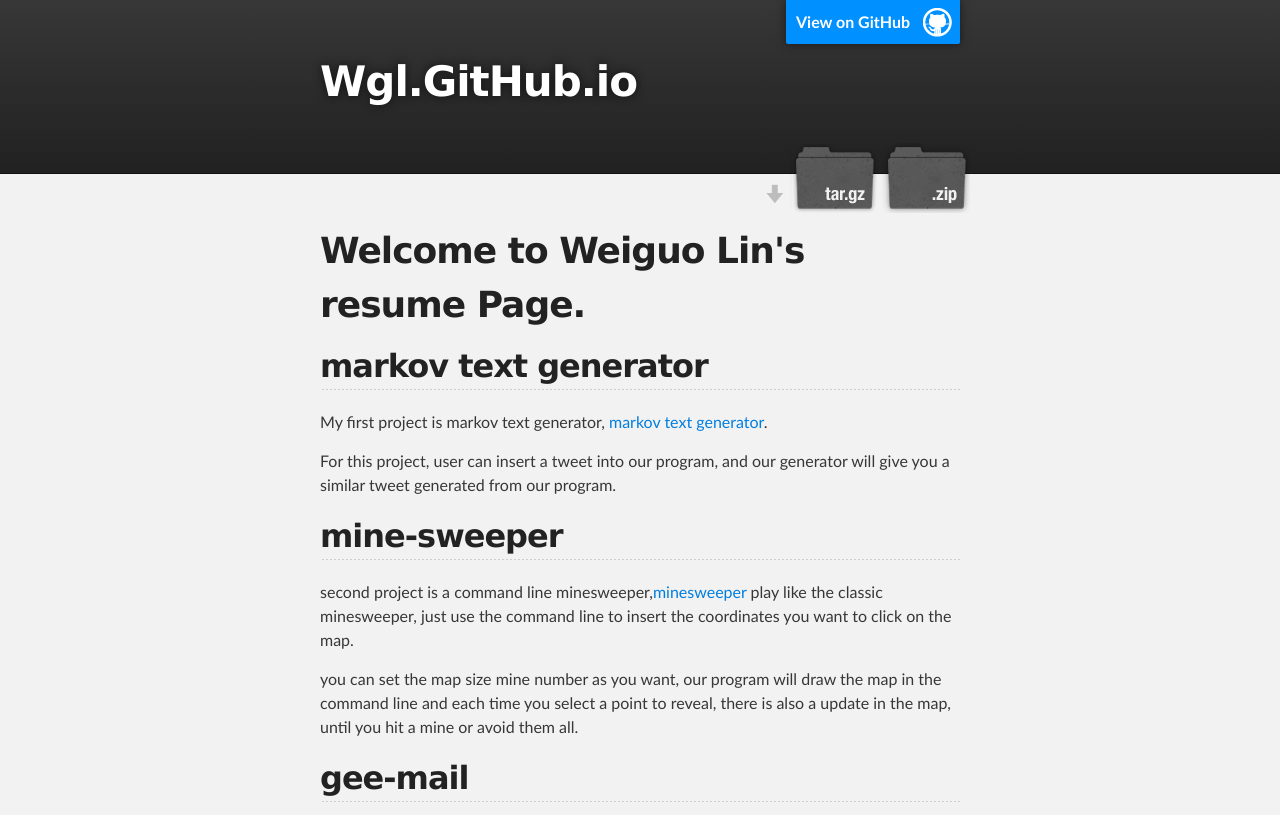
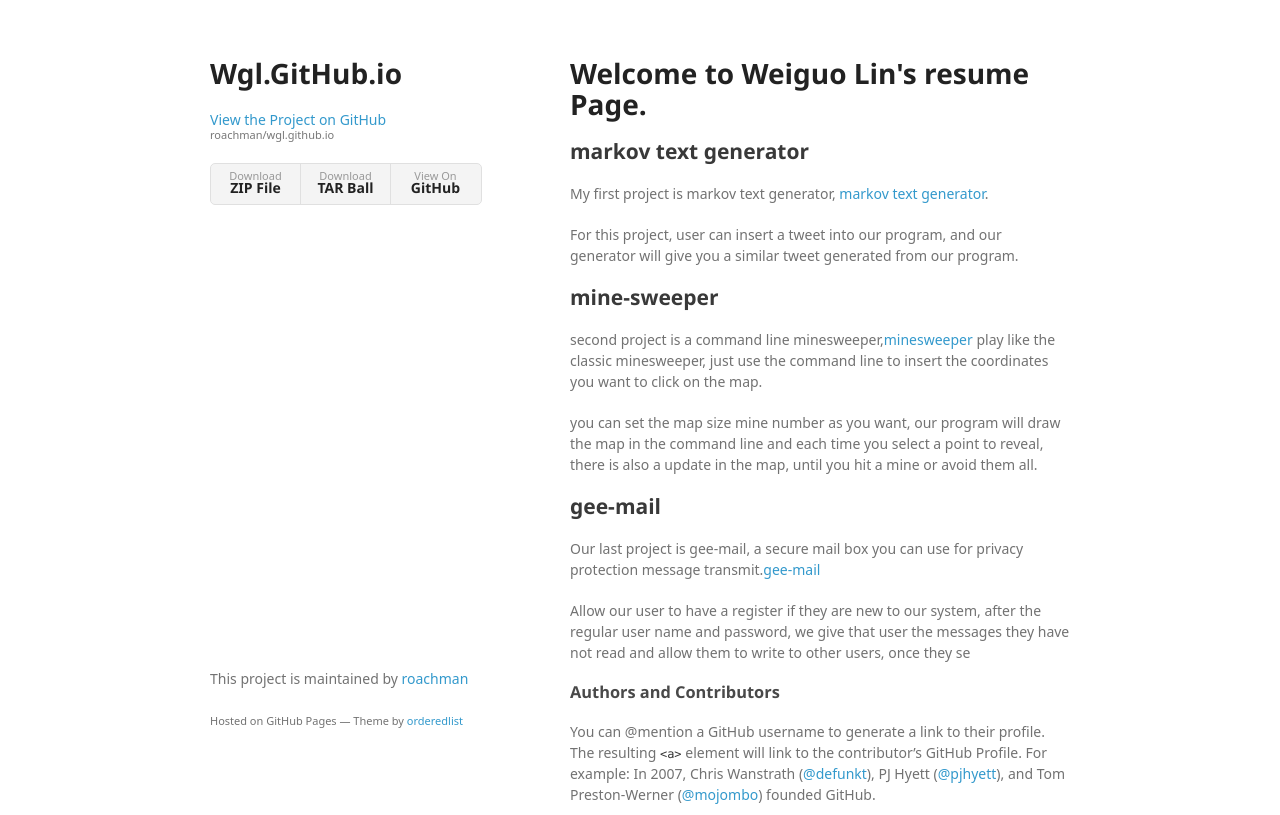
Before and after one commit to roachman/wgl.github.io, a plain HTML site: page index.html in a window 1280 px wide. Shown: the top 815 px of the page. Drawn offline with Linux system fonts and the light colour scheme; a web font is replaced by a local one.

Commit message:
Create gh-pages branch via GitHub

```diff
--- a/index.html
+++ b/index.html
@@ -1,36 +1,33 @@
-<!DOCTYPE html>
+<!doctype html>
 <html>
+  <head>
+    <meta charset="utf-8">
+    <meta http-equiv="X-UA-Compatible" content="chrome=1">
+    <title>Wgl.GitHub.io by roachman</title>
 
-  <head>
-    <meta charset='utf-8'>
-    <meta http-equiv="X-UA-Compatible" content="chrome=1">
-    <meta name="description" content="Wgl.GitHub.io : ">
+    <link rel="stylesheet" href="stylesheets/styles.css">
+    <link rel="stylesheet" href="stylesheets/github-light.css">
+    <meta name="viewport" content="width=device-width">
+    <!--[if lt IE 9]>
+    <script src="//html5shiv.googlecode.com/svn/trunk/html5.js"></script>
+    <![endif]-->
+  </head>
+  <body>
+    <div class="wrapper">
+      <header>
+        <h1>Wgl.GitHub.io</h1>
+        <p></p>
 
-    <link rel="stylesheet" type="text/css" media="screen" href="stylesheets/stylesheet.css">
+        <p class="view"><a href="https://github.com/roachman/wgl.github.io">View the Project on GitHub <small>roachman/wgl.github.io</small></a></p>
 
-    <title>Wgl.GitHub.io</title>
-  </head>
 
-  <body>
-
-    <!-- HEADER -->
-    <div id="header_wrap" class="outer">
-        <header class="inner">
-          <a id="forkme_banner" href="https://github.com/roachman/wgl.github.io">View on GitHub</a>
-
-          <h1 id="project_title">Wgl.GitHub.io</h1>
-          <h2 id="project_tagline"></h2>
-
-            <section id="downloads">
-              <a class="zip_download_link" href="https://github.com/roachman/wgl.github.io/zipball/master">Download this project as a .zip file</a>
-              <a class="tar_download_link" href="https://github.com/roachman/wgl.github.io/tarball/master">Download this project as a tar.gz file</a>
-            </section>
-        </header>
-    </div>
-
-    <!-- MAIN CONTENT -->
-    <div id="main_content_wrap" class="outer">
-      <section id="main_content" class="inner">
+        <ul>
+          <li><a href="https://github.com/roachman/wgl.github.io/zipball/master">Download <strong>ZIP File</strong></a></li>
+          <li><a href="https://github.com/roachman/wgl.github.io/tarball/master">Download <strong>TAR Ball</strong></a></li>
+          <li><a href="https://github.com/roachman/wgl.github.io">View On <strong>GitHub</strong></a></li>
+        </ul>
+      </header>
+      <section>
         <h1>
 <a id="welcome-to-weiguo-lins-resume-page" class="anchor" href="#welcome-to-weiguo-lins-resume-page" aria-hidden="true"><span aria-hidden="true" class="octicon octicon-link"></span></a>Welcome to Weiguo Lin's resume Page.</h1>
 
@@ -65,17 +62,12 @@
 
 <p>Having trouble with Pages? Check out our <a href="https://help.github.com/pages">documentation</a> or <a href="https://github.com/contact">contact support</a> and we’ll help you sort it out.</p>
       </section>
-    </div>
-
-    <!-- FOOTER  -->
-    <div id="footer_wrap" class="outer">
-      <footer class="inner">
-        <p class="copyright">Wgl.GitHub.io maintained by <a href="https://github.com/roachman">roachman</a></p>
-        <p>Published with <a href="https://pages.github.com">GitHub Pages</a></p>
+      <footer>
+        <p>This project is maintained by <a href="https://github.com/roachman">roachman</a></p>
+        <p><small>Hosted on GitHub Pages &mdash; Theme by <a href="https://github.com/orderedlist">orderedlist</a></small></p>
       </footer>
     </div>
-
-
+    <script src="javascripts/scale.fix.js"></script>
 
   </body>
 </html>
--- /dev/null
+++ b/javascripts/scale.fix.js
@@ -0,0 +1,17 @@
+var metas = document.getElementsByTagName('meta');
+var i;
+if (navigator.userAgent.match(/iPhone/i)) {
+  for (i=0; i<metas.length; i++) {
+    if (metas[i].name == "viewport") {
+      metas[i].content = "width=device-width, minimum-scale=1.0, maximum-scale=1.0";
+    }
+  }
+  document.addEventListener("gesturestart", gestureStart, false);
+}
+function gestureStart() {
+  for (i=0; i<metas.length; i++) {
+    if (metas[i].name == "viewport") {
+      metas[i].content = "width=device-width, minimum-scale=0.25, maximum-scale=1.6";
+    }
+  }
+}
--- /dev/null
+++ b/stylesheets/styles.css
@@ -0,0 +1,324 @@
+@font-face {
+  font-family: 'Noto Sans';
+  font-weight: 400;
+  font-style: normal;
+  src: url('../fonts/Noto-Sans-regular/Noto-Sans-regular.eot');
+  src: url('../fonts/Noto-Sans-regular/Noto-Sans-regular.eot?#iefix') format('embedded-opentype'),
+       local('Noto Sans'),
+       local('Noto-Sans-regular'),
+       url('../fonts/Noto-Sans-regular/Noto-Sans-regular.woff2') format('woff2'),
+       url('../fonts/Noto-Sans-regular/Noto-Sans-regular.woff') format('woff'),
+       url('../fonts/Noto-Sans-regular/Noto-Sans-regular.ttf') format('truetype'),
+       url('../fonts/Noto-Sans-regular/Noto-Sans-regular.svg#NotoSans') format('svg');
+}
+
+@font-face {
+  font-family: 'Noto Sans';
+  font-weight: 700;
+  font-style: normal;
+  src: url('../fonts/Noto-Sans-700/Noto-Sans-700.eot');
+  src: url('../fonts/Noto-Sans-700/Noto-Sans-700.eot?#iefix') format('embedded-opentype'),
+       local('Noto Sans Bold'),
+       local('Noto-Sans-700'),
+       url('../fonts/Noto-Sans-700/Noto-Sans-700.woff2') format('woff2'),
+       url('../fonts/Noto-Sans-700/Noto-Sans-700.woff') format('woff'),
+       url('../fonts/Noto-Sans-700/Noto-Sans-700.ttf') format('truetype'),
+       url('../fonts/Noto-Sans-700/Noto-Sans-700.svg#NotoSans') format('svg');
+}
+
+@font-face {
+  font-family: 'Noto Sans';
+  font-weight: 400;
+  font-style: italic;
+  src: url('../fonts/Noto-Sans-italic/Noto-Sans-italic.eot');
+  src: url('../fonts/Noto-Sans-italic/Noto-Sans-italic.eot?#iefix') format('embedded-opentype'),
+       local('Noto Sans Italic'),
+       local('Noto-Sans-italic'),
+       url('../fonts/Noto-Sans-italic/Noto-Sans-italic.woff2') format('woff2'),
+       url('../fonts/Noto-Sans-italic/Noto-Sans-italic.woff') format('woff'),
+       url('../fonts/Noto-Sans-italic/Noto-Sans-italic.ttf') format('truetype'),
+       url('../fonts/Noto-Sans-italic/Noto-Sans-italic.svg#NotoSans') format('svg');
+}
+
+@font-face {
+  font-family: 'Noto Sans';
+  font-weight: 700;
+  font-style: italic;
+  src: url('../fonts/Noto-Sans-700italic/Noto-Sans-700italic.eot');
+  src: url('../fonts/Noto-Sans-700italic/Noto-Sans-700italic.eot?#iefix') format('embedded-opentype'),
+       local('Noto Sans Bold Italic'),
+       local('Noto-Sans-700italic'),
+       url('../fonts/Noto-Sans-700italic/Noto-Sans-700italic.woff2') format('woff2'),
+       url('../fonts/Noto-Sans-700italic/Noto-Sans-700italic.woff') format('woff'),
+       url('../fonts/Noto-Sans-700italic/Noto-Sans-700italic.ttf') format('truetype'),
+       url('../fonts/Noto-Sans-700italic/Noto-Sans-700italic.svg#NotoSans') format('svg');
+}
+
+body {
+  background-color: #fff;
+  padding:50px;
+  font: 14px/1.5 "Noto Sans", "Helvetica Neue", Helvetica, Arial, sans-serif;
+  color:#727272;
+  font-weight:400;
+}
+
+h1, h2, h3, h4, h5, h6 {
+  color:#222;
+  margin:0 0 20px;
+}
+
+p, ul, ol, table, pre, dl {
+  margin:0 0 20px;
+}
+
+h1, h2, h3 {
+  line-height:1.1;
+}
+
+h1 {
+  font-size:28px;
+}
+
+h2 {
+  color:#393939;
+}
+
+h3, h4, h5, h6 {
+  color:#494949;
+}
+
+a {
+  color:#39c;
+  text-decoration:none;
+}
+
+a:hover {
+  color:#069;
+}
+
+a small {
+  font-size:11px;
+  color:#777;
+  margin-top:-0.3em;
+  display:block;
+}
+
+a:hover small {
+  color:#777;
+}
+
+.wrapper {
+  width:860px;
+  margin:0 auto;
+}
+
+blockquote {
+  border-left:1px solid #e5e5e5;
+  margin:0;
+  padding:0 0 0 20px;
+  font-style:italic;
+}
+
+code, pre {
+  font-family:Monaco, Bitstream Vera Sans Mono, Lucida Console, Terminal, Consolas, Liberation Mono, DejaVu Sans Mono, Courier New, monospace;
+  color:#333;
+  font-size:12px;
+}
+
+pre {
+  padding:8px 15px;
+  background: #f8f8f8;
+  border-radius:5px;
+  border:1px solid #e5e5e5;
+  overflow-x: auto;
+}
+
+table {
+  width:100%;
+  border-collapse:collapse;
+}
+
+th, td {
+  text-align:left;
+  padding:5px 10px;
+  border-bottom:1px solid #e5e5e5;
+}
+
+dt {
+  color:#444;
+  font-weight:700;
+}
+
+th {
+  color:#444;
+}
+
+img {
+  max-width:100%;
+}
+
+header {
+  width:270px;
+  float:left;
+  position:fixed;
+  -webkit-font-smoothing:subpixel-antialiased;
+}
+
+header ul {
+  list-style:none;
+  height:40px;
+  padding:0;
+  background: #f4f4f4;
+  border-radius:5px;
+  border:1px solid #e0e0e0;
+  width:270px;
+}
+
+header li {
+  width:89px;
+  float:left;
+  border-right:1px solid #e0e0e0;
+  height:40px;
+}
+
+header li:first-child a {
+  border-radius:5px 0 0 5px;
+}
+
+header li:last-child a {
+  border-radius:0 5px 5px 0;
+}
+
+header ul a {
+  line-height:1;
+  font-size:11px;
+  color:#999;
+  display:block;
+  text-align:center;
+  padding-top:6px;
+  height:34px;
+}
+
+header ul a:hover {
+  color:#999;
+}
+
+header ul a:active {
+  background-color:#f0f0f0;
+}
+
+strong {
+  color:#222;
+  font-weight:700;
+}
+
+header ul li + li + li {
+  border-right:none;
+  width:89px;
+}
+
+header ul a strong {
+  font-size:14px;
+  display:block;
+  color:#222;
+}
+
+section {
+  width:500px;
+  float:right;
+  padding-bottom:50px;
+}
+
+small {
+  font-size:11px;
+}
+
+hr {
+  border:0;
+  background:#e5e5e5;
+  height:1px;
+  margin:0 0 20px;
+}
+
+footer {
+  width:270px;
+  float:left;
+  position:fixed;
+  bottom:50px;
+  -webkit-font-smoothing:subpixel-antialiased;
+}
+
+@media print, screen and (max-width: 960px) {
+
+  div.wrapper {
+    width:auto;
+    margin:0;
+  }
+
+  header, section, footer {
+    float:none;
+    position:static;
+    width:auto;
+  }
+
+  header {
+    padding-right:320px;
+  }
+
+  section {
+    border:1px solid #e5e5e5;
+    border-width:1px 0;
+    padding:20px 0;
+    margin:0 0 20px;
+  }
+
+  header a small {
+    display:inline;
+  }
+
+  header ul {
+    position:absolute;
+    right:50px;
+    top:52px;
+  }
+}
+
+@media print, screen and (max-width: 720px) {
+  body {
+    word-wrap:break-word;
+  }
+
+  header {
+    padding:0;
+  }
+
+  header ul, header p.view {
+    position:static;
+  }
+
+  pre, code {
+    word-wrap:normal;
+  }
+}
+
+@media print, screen and (max-width: 480px) {
+  body {
+    padding:15px;
+  }
+
+  header ul {
+    width:99%;
+  }
+
+  header li, header ul li + li + li {
+    width:33%;
+  }
+}
+
+@media print {
+  body {
+    padding:0.4in;
+    font-size:12pt;
+    color:#444;
+  }
+}
```
